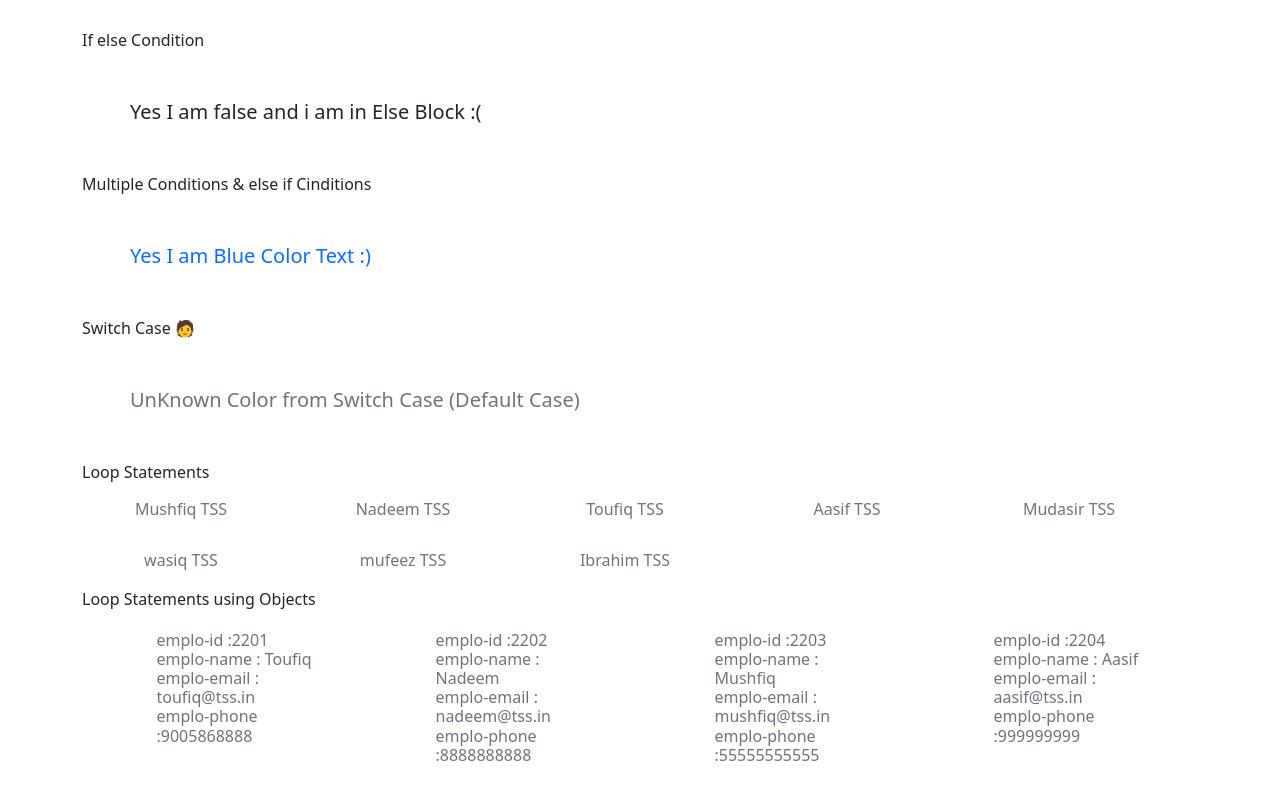
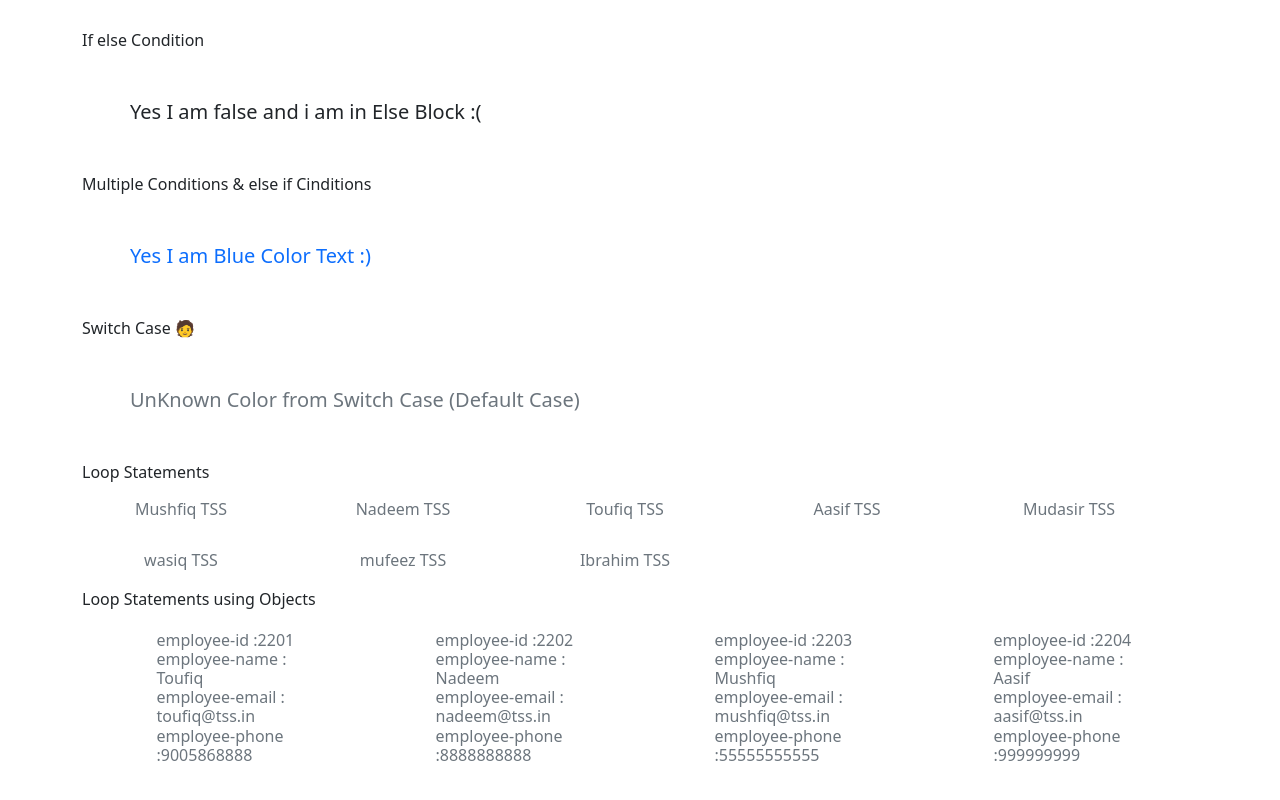
Before and after one commit to ToufiqTecno/angularportfolio, an Angular app: page / in a window 1280 px wide. Shown: the part 1596-2396 px from the top of the page. Built offline with nearby package versions, Linux system fonts and the light colour scheme.

Commit message:
added empl

```diff
--- a/src/app/app.component.html
+++ b/src/app/app.component.html
@@ -161,10 +161,10 @@
     <div class="p">Loop Statements using Objects </div>
     <div class="row d-flex justify-content-around m-3">
       <div class="col-2 h6 m-1  text-secondary text-left" *ngFor="let item of employeeDetails" >
-        <div class="p">emplo-id :{{item.empid}}</div>
-        <div class="p">emplo-name : {{item.name}}</div>
-        <div class="p">emplo-email : {{item.email}}</div>
-        <div class="p">emplo-phone :{{item.phone}}</div>
+        <div class="p">employee-id :{{item.empid}}</div>
+        <div class="p">employee-name : {{item.name}}</div>
+        <div class="p">employee-email : {{item.email}}</div>
+        <div class="p">employee-phone :{{item.phone}}</div>
       </div>
     </div>
 
```
